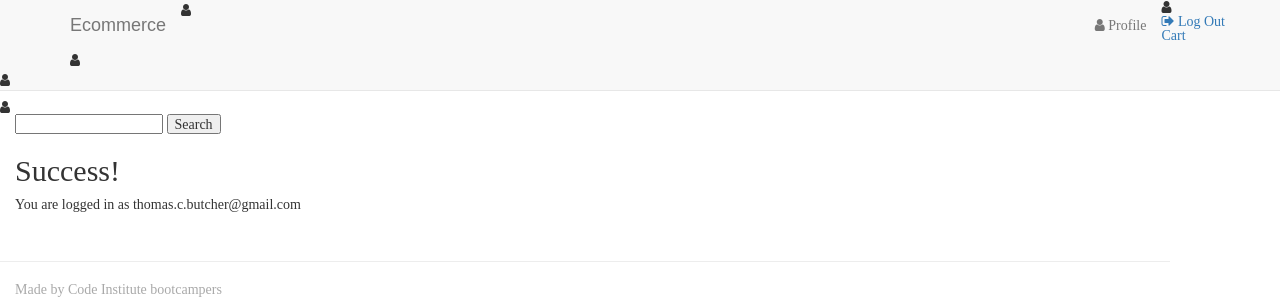
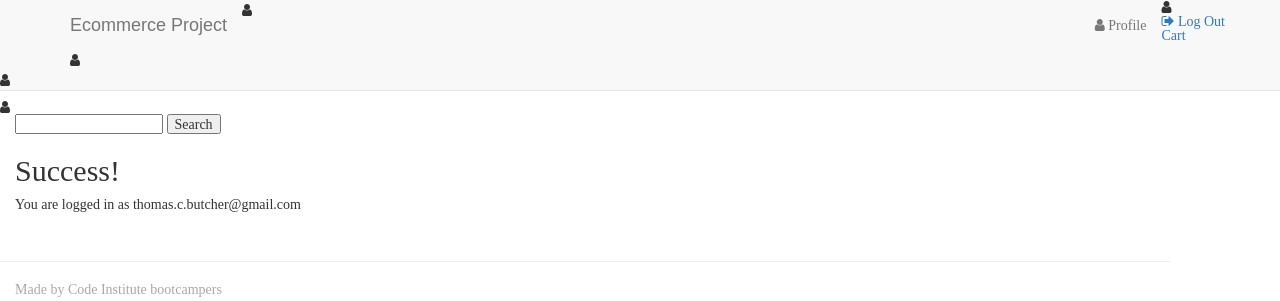
Before and after one commit to stormtrooper88/e-commerce, a Django app: page /accounts/profile/ in a window 1280 px wide. Shown: the top 301 px of the page. Run offline with Django 3.2, Linux system fonts and the light colour scheme; a user stored in the database is signed in; some libraries are stand-ins or nearby versions.

Commit message:
Renamed project

```diff
--- a/templates/base.html
+++ b/templates/base.html
@@ -26,7 +26,7 @@
                     <span class="icon-bar"></span>
                     <span class="icon-bar"></span>
                 </button>
-                <a class="navbar-brand" href="/">Ecommerce</a>
+                <a class="navbar-brand" href="/">Ecommerce Project</a>
             </div>
             <div id="navbar" class="navbar-collapse collapse">
                 <ul class="nav navbar-nav navbar-right">
```
